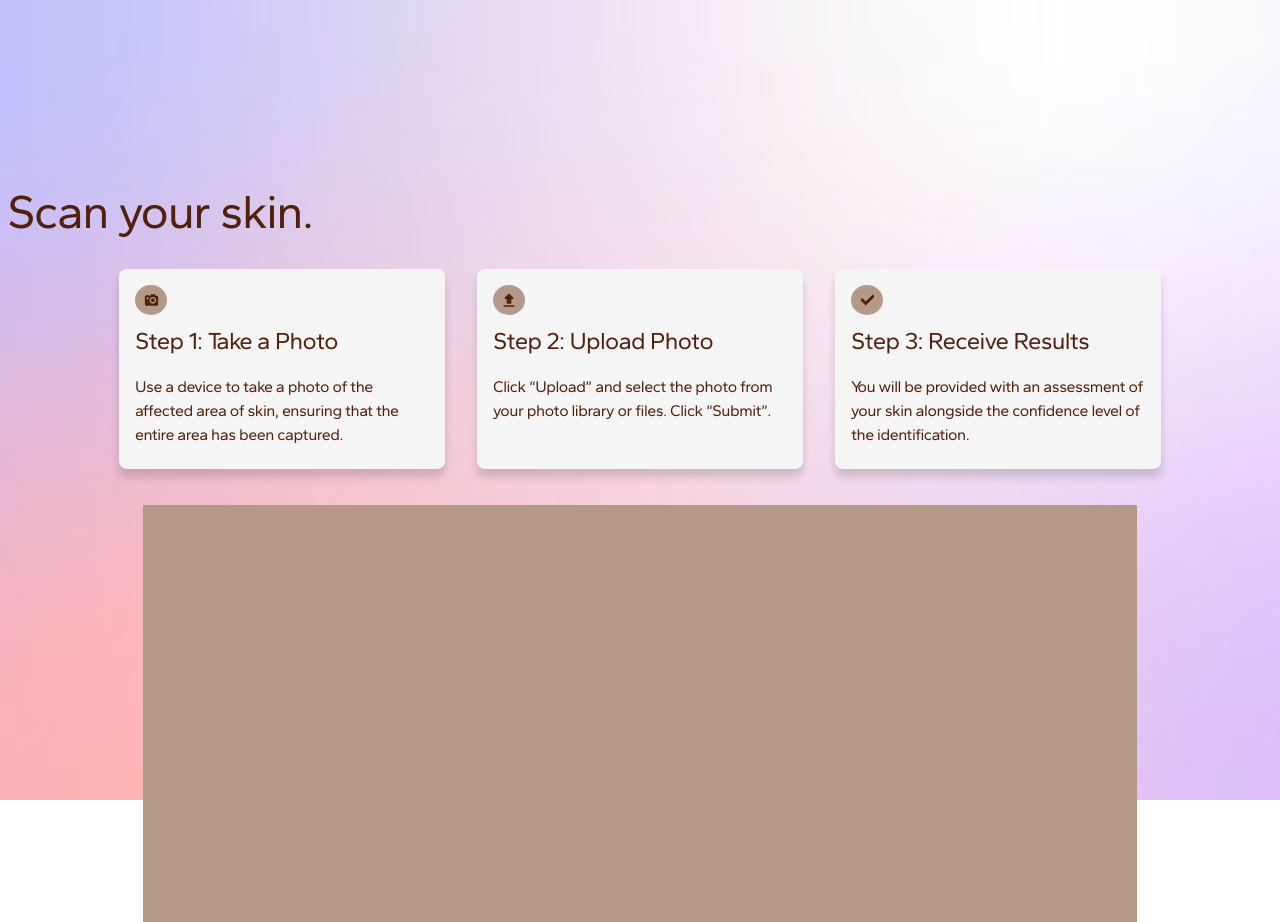
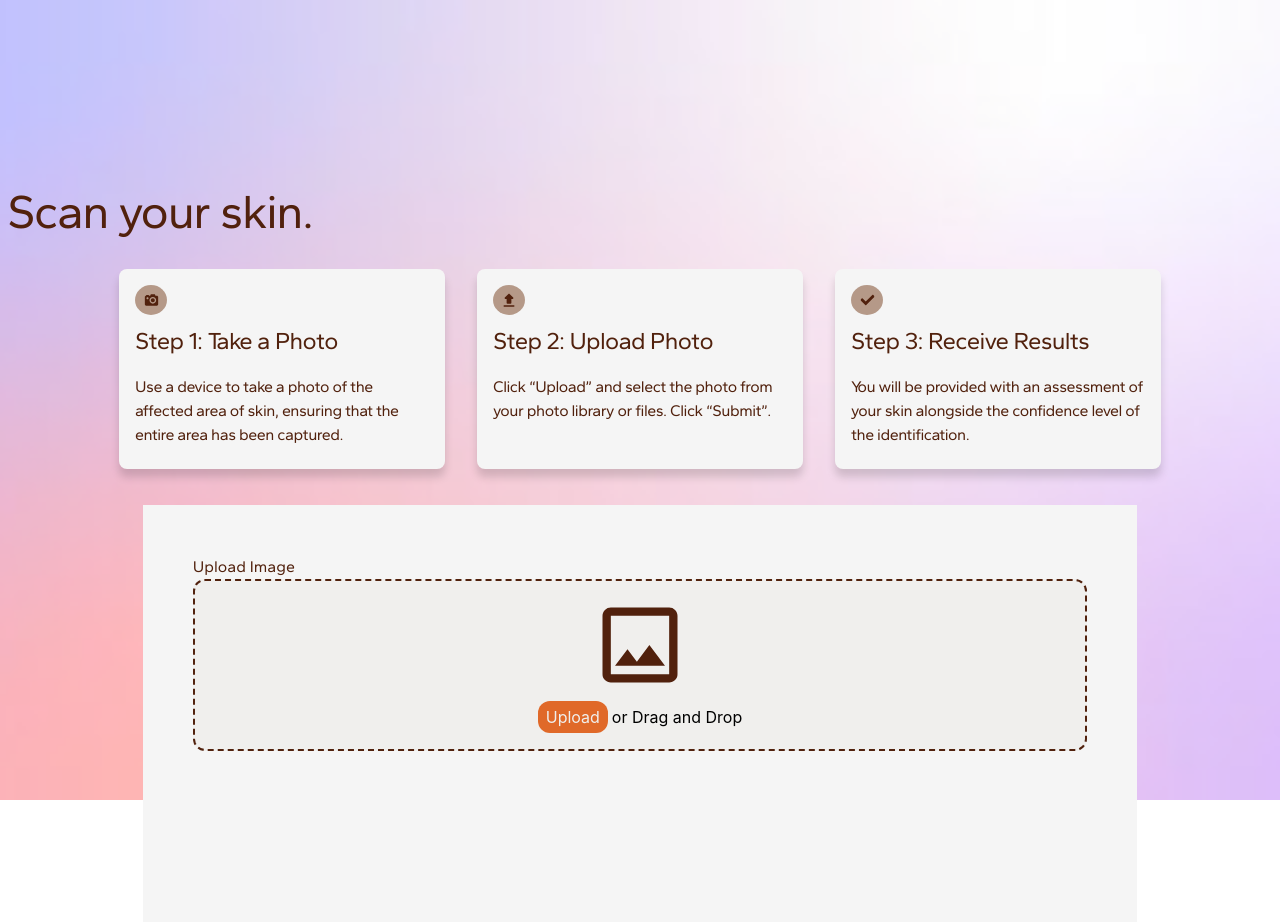
Before and after one commit to CareTech-at-UCI/melanoma-project, a React (Create React App) app in the folder frontend/: page /scan in a window 1280 px wide. Built offline with nearby package versions, Linux system fonts and the light colour scheme.

Commit message:
Upload version1(Add submit functionality+delete button design)

```diff
--- a/frontend/package.json
+++ b/frontend/package.json
@@ -9,6 +9,7 @@
     "@testing-library/user-event": "^13.5.0",
     "react": "^19.1.0",
     "react-dom": "^19.1.0",
+    "react-dropzone": "^14.3.8",
     "react-router-dom": "^6.30.0",
     "react-scripts": "5.0.1",
     "web-vitals": "^2.1.4"
--- /dev/null
+++ b/frontend/src/components/scan/upload.jsx
@@ -0,0 +1,58 @@
+import React, { useState } from 'react';
+import { useDropzone } from 'react-dropzone';
+import fileSvg from '../../images/file.svg';
+export default function Upload() {
+  const [uploadedFile, setUploadedFile] = useState(null);
+  const removeFile = () => {
+    setUploadedFile(null);
+  };
+  const { getRootProps, getInputProps, isDragActive, open: openFileDialog } = useDropzone({
+    onDrop: (files) => setUploadedFile(files[0]),
+    accept: { 'image/*': [] },
+    multiple: false,
+    noClick: true
+  });
+
+  return (
+    <div>
+      <div
+      className={`border-2 border-dashed border-[#51210D] rounded-xl mx-auto w-[90%] h-[50%] p-4 flex items-center justify-center ${
+        isDragActive ? 'bg-[#E0DEDB]' : 'bg-[#F0EFED]'
+      }`}
+      >
+        <div className='w-1/2 md:w-auto mx-auto text-center' {...getRootProps()}>
+          <input {...getInputProps()} />
+          <img
+            src={fileSvg}
+            alt="file.svg"
+            className='w-[50px] md:w-auto h-auto mx-auto'
+          />
+          <div className='flex justify-center mt-2'>
+            <div className='flex flex-row items-center'>
+              <button
+                type="button"
+                onClick={openFileDialog}
+                className={`bg-[#E06929] rounded-xl px-2 py-1 ${
+                  isDragActive ? 'text-[#E0DEDB]' : 'text-[#F0EFED]'
+                }`}
+              >
+                Upload
+              </button>
+              <p className='pl-1 hidden md:inline'>or Drag and Drop</p>
+            </div>
+          </div>
+        </div>
+      </div>
+      {uploadedFile && (
+        <div className='text-center'>
+          <button
+            onClick={removeFile}
+            className=''
+          >
+            {uploadedFile.name}
+          </button>
+        </div>
+      )}
+    </div>
+  );
+}
--- a/frontend/src/pages/Scan.jsx
+++ b/frontend/src/pages/Scan.jsx
@@ -2,6 +2,7 @@ import React from 'react'
 import { CameraIcon, UploadIcon, CheckIcon} from '../components/scan/icons'
 import StepCard from '../components/scan/step'
 import gradient from "../images/scan_gradient.png"
+import Upload from '../components/scan/upload'
 
 export const Scan = () => {
   return (
@@ -30,8 +31,9 @@ export const Scan = () => {
                 </div>
 
                 {/*upload-image-component*/}
-                <div className="bg-light-brown w-[289px] h-[222px] md:w-[994px] md:h-[417px]">
-
+                <div className="bg-[#F5F5F5] w-[289px] h-[222px] md:w-[994px] md:h-[417px]">
+                    <p className='font-gantari text-main-brown pl-[5%] pt-[5%]'>Upload Image</p>
+                    <Upload/>
                 </div>
             </div>
         </div>
```
Also changed, not shown: frontend/src/images/file.svg (added).
